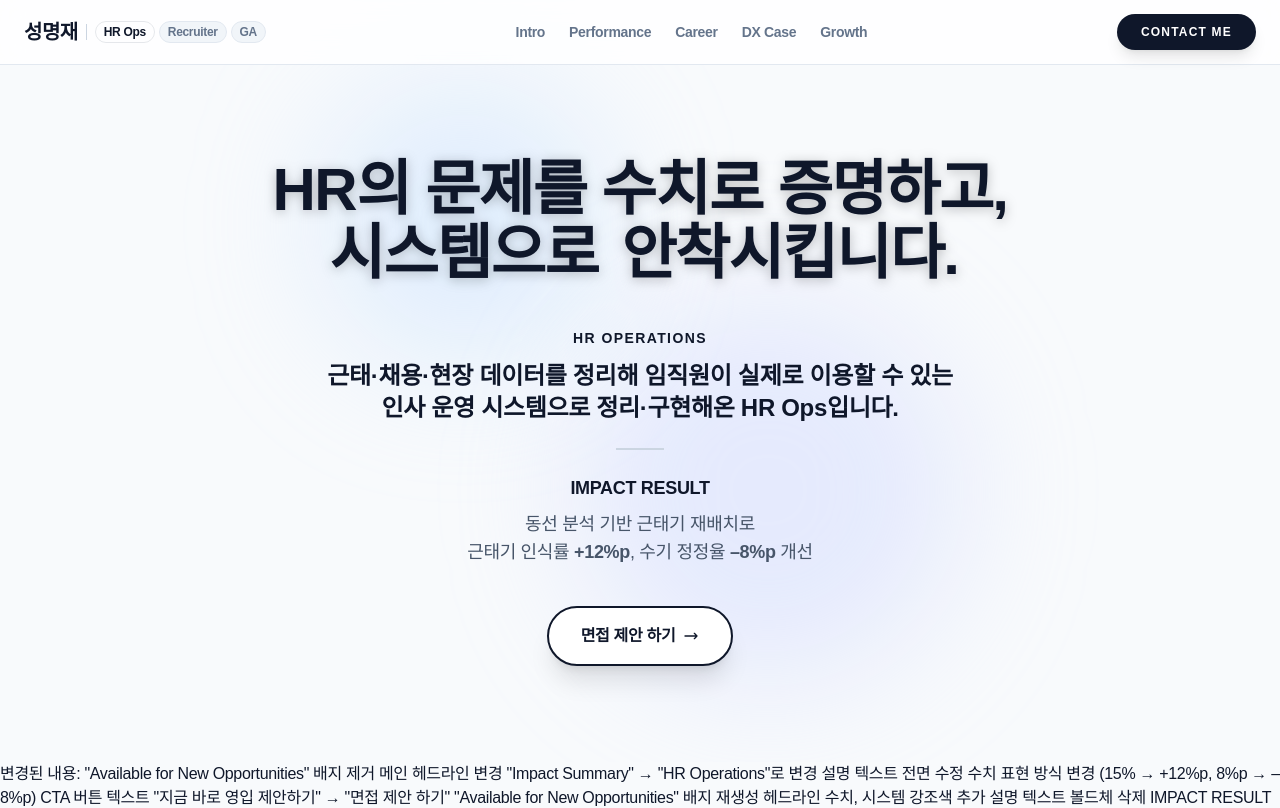
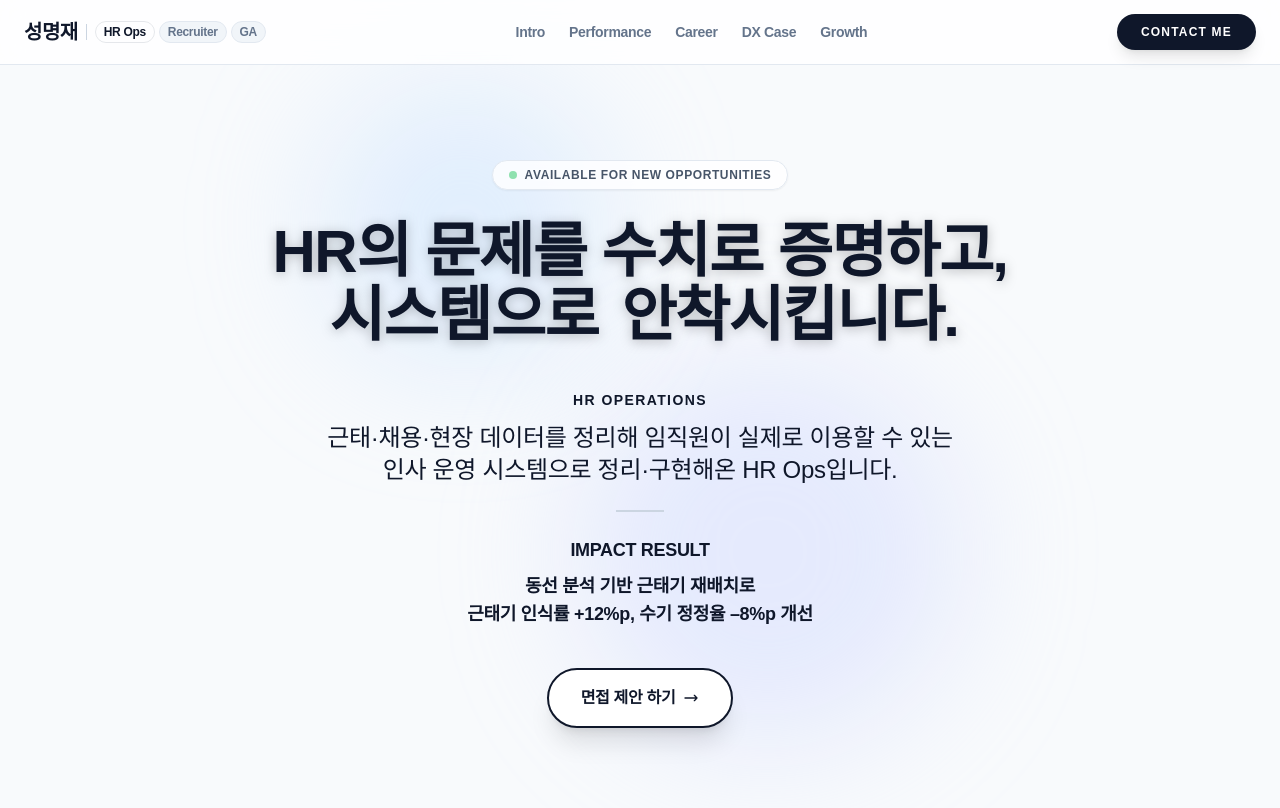
Before and after one commit to lucasung-debug/hr-ops-portfolio, a plain HTML site: page index.html in a window 1280 px wide. Shown: the top 808 px of the page. Drawn offline with nearby package versions, Linux system fonts and the light colour scheme; a web font is replaced by a local one.

Commit message:
히어로 개선 v3

```diff
--- a/index.html
+++ b/index.html
@@ -113,75 +113,6 @@
 
     <main>
 <!-- Hero -->
-<section id="summary" class="pt-40 pb-24 relative overflow-hidden">
-    <div class="absolute top-0 left-1/2 -translate-x-1/2 w-full h-full pointer-events-none z-0">
-        <div class="absolute top-20 left-1/4 w-72 h-72 bg-blue-200/40 rounded-full mix-blend-multiply filter blur-3xl animate-float"></div>
-        <div class="absolute bottom-20 right-1/4 w-96 h-96 bg-indigo-200/40 rounded-full mix-blend-multiply filter blur-3xl animate-float" style="animation-delay: 2s"></div>
-    </div>
-    <div class="max-w-5xl mx-auto px-6 text-center relative z-10 reveal active">
-        <h1 class="text-4xl md:text-6xl font-black mb-8 leading-[1.2] tracking-tight break-keep
-   text-slate-900
-   drop-shadow-[0_2px_6px_rgba(0,0,0,0.25)]">
-HR의 문제를 수치로 증명하고,<br>
-<span class="relative inline-block px-2 py-1
-     bg-brand-100 text-slate-900
-     rounded-lg font-black">
-시스템으로
-</span>
-안착시킵니다.
-</h1>
-        <!-- Impact Summary -->
-        <div class="max-w-3xl mx-auto mt-10 mb-10 text-center">
-
-            <p class="text-sm font-bold text-brand-600 tracking-widest uppercase mb-3">
-                HR Operations
-            </p>
-
-            <p class="text-xl md:text-2xl font-semibold text-slate-900 break-keep leading-snug">
-                근태·채용·현장 데이터를 정리해 임직원이 실제로 이용할 수 있는<br>
-                인사 운영 시스템으로 정리·구현해온 HR Ops입니다.
-            </p>
-
-            <div class="w-12 h-[2px] bg-slate-300 mx-auto my-6"></div>
-
-            <p class="text-base md:text-lg text-slate-600 break-keep leading-relaxed">
-                <span class="font-black text-slate-900 block mb-2">
-                    IMPACT RESULT
-                </span>
-                동선 분석 기반 근태기 재배치로<br>
-                근태기 인식률 <span class="font-black">+12%p</span>, 수기 정정율 <span class="font-black">–8%p</span> 개선
-            </p>
-        </div>
-        <div class="flex flex-col sm:flex-row justify-center gap-4">
-            <a href="#contact-card"
-class="bg-white text-slate-900 px-8 py-4 rounded-full font-bold
-  border-2 border-slate-900
-  hover:bg-slate-900 hover:text-white
-  transition shadow-xl
-  flex items-center justify-center gap-2
-  transform hover:-translate-y-1">
-면접 제안 하기
-<svg class="w-4 h-4" fill="none" stroke="currentColor" viewBox="0 0 24 24">
- <path stroke-linecap="round" stroke-linejoin="round" stroke-width="2"
-       d="M17 8l4 4m0 0l-4 4m4-4H3"></path>
-</svg>
-</a>
-        </div>
-    </div>
-</section>
-변경된 내용:
-
-"Available for New Opportunities" 배지 제거
-메인 헤드라인 변경
-"Impact Summary" → "HR Operations"로 변경
-설명 텍스트 전면 수정
-수치 표현 방식 변경 (15% → +12%p, 8%p → –8%p)
-CTA 버튼 텍스트 "지금 바로 영입 제안하기" → "면접 제안 하기"
-"Available for New Opportunities" 배지 재생성
-헤드라인 수치, 시스템 강조색 추가
-설명 텍스트 볼드체 삭제
-IMPACT RESULT 이하 문장 강조 처리오후 9:27수정된 코드입니다:
-html<!-- Hero -->
 <section id="summary" class="pt-40 pb-24 relative overflow-hidden">
     <div class="absolute top-0 left-1/2 -translate-x-1/2 w-full h-full pointer-events-none z-0">
         <div class="absolute top-20 left-1/4 w-72 h-72 bg-blue-200/40 rounded-full mix-blend-multiply filter blur-3xl animate-float"></div>
```
